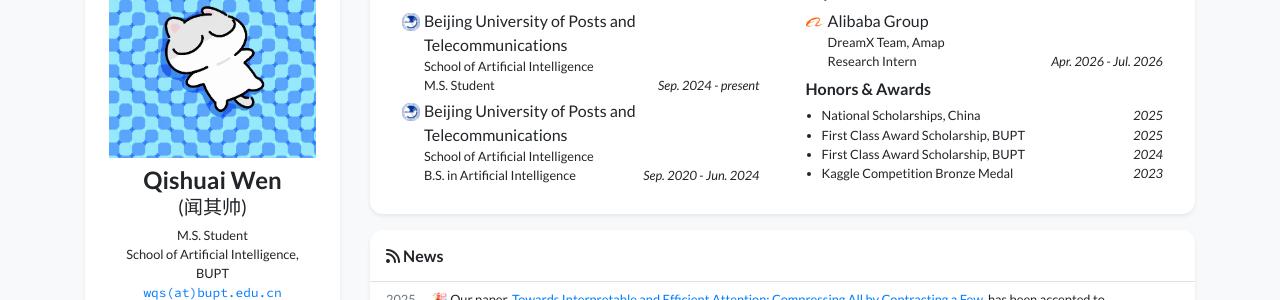
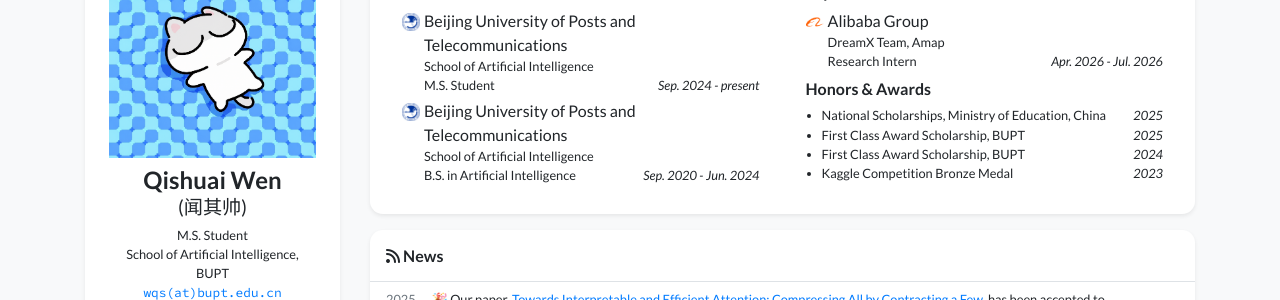
Before and after one commit to QishuaiWen/qishuaiwen.github.io, a Jekyll site: the page built from index.html, in a window 1280 px wide and 900 px high, scrolled down 425 px. Shown: the part 153-453 px from the top of the window. Built offline with Jekyll 4.4.1, drawn with Linux system fonts in a browser that asks for light colours; nearby versions of some CDN libraries; a style sheet for code colours, icons or effects is not loaded.

Commit message:
Update profile.yml

```diff
--- a/_data/profile.yml
+++ b/_data/profile.yml
@@ -56,7 +56,7 @@ experience:
     date: Apr. 2026 - Jul. 2026
 
 awards:
-- name: National Scholarships, China
+- name: National Scholarships, Ministry of Education, China
   date: 2025
 - name: First Class Award Scholarship, BUPT
   date: 2025
```
